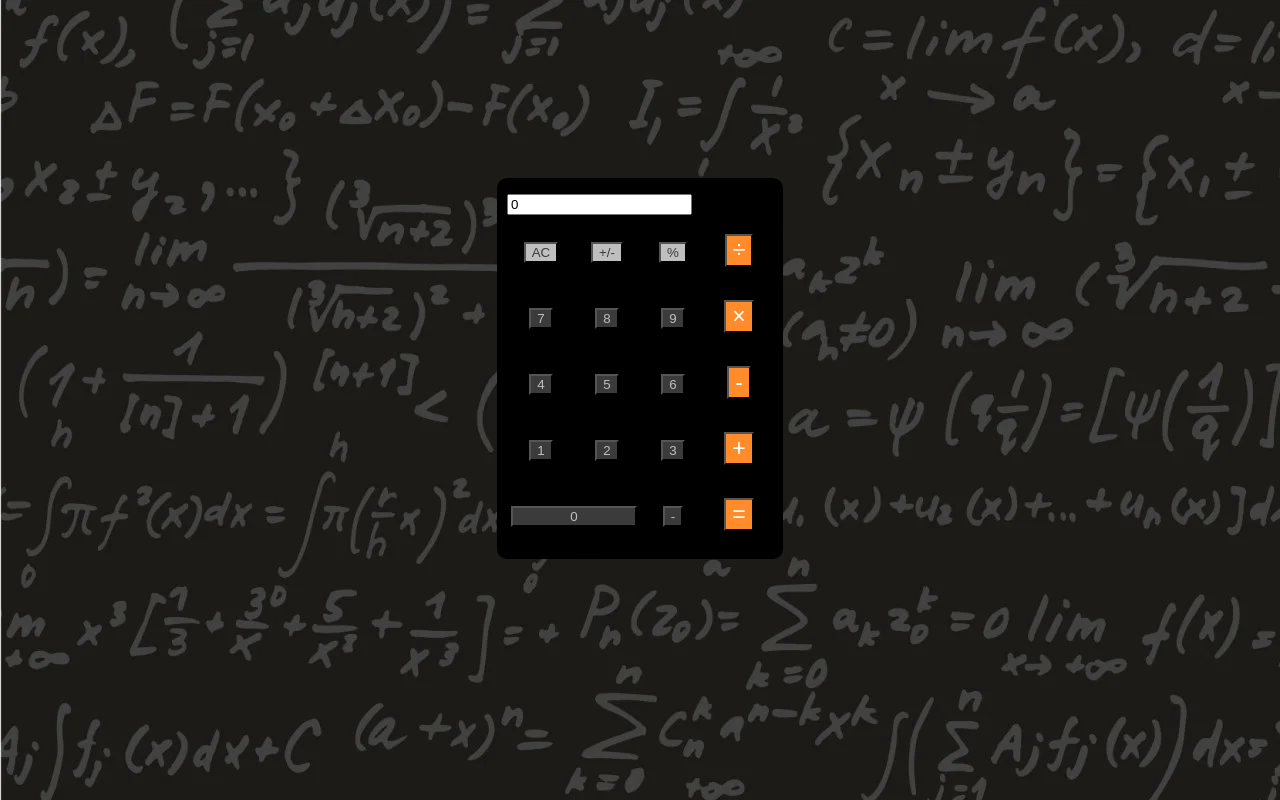
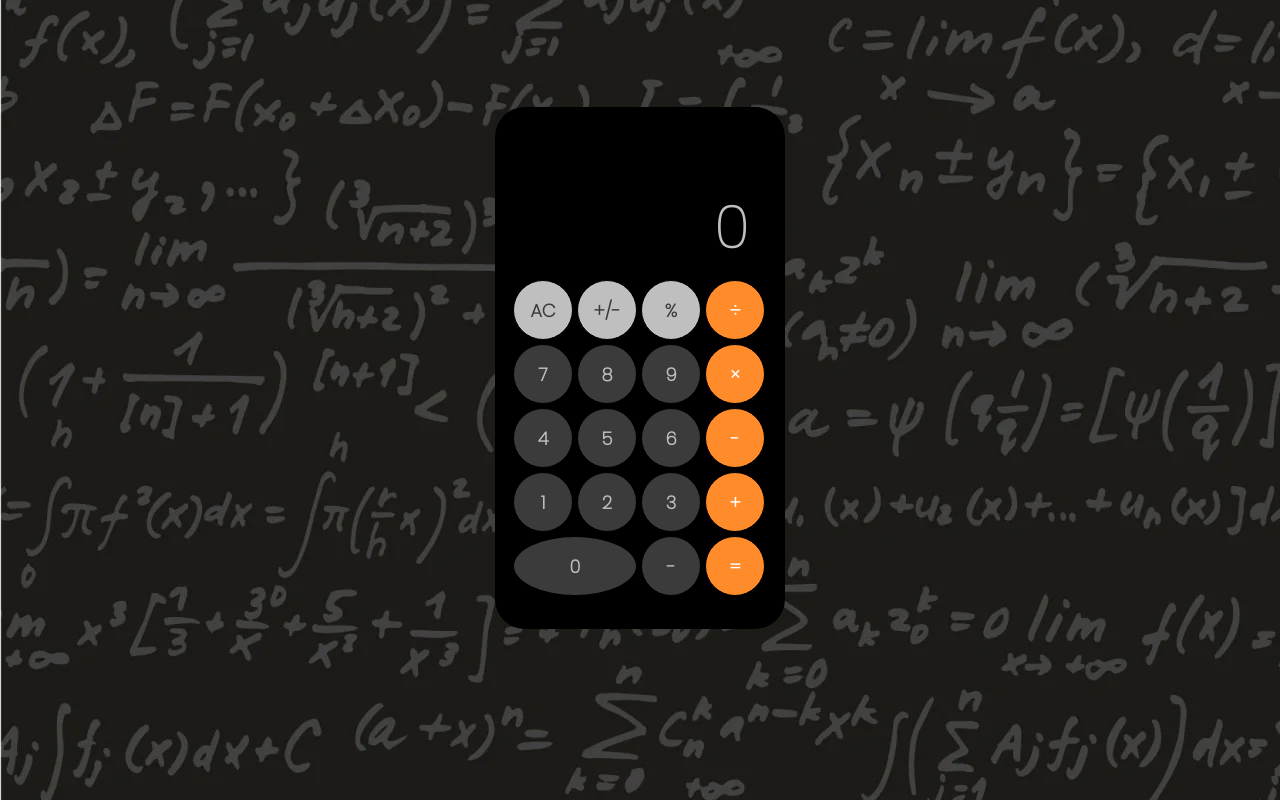
Before and after one commit to SubhaMoneesh/MyCalculator, a plain HTML site: page index.html in a window 1280 px wide. Drawn offline with Linux system fonts and the light colour scheme; a web font is replaced by a local one.

Commit message:
Update style.css

```diff
--- a/style.css
+++ b/style.css
@@ -9,36 +9,40 @@ body{
     font-family: 'Poppins', sans-serif;
 }
 
-td{
+input[type="button"]{
     height: 60px;
     width: 60px;
     border-radius: 50%;
     text-align: center;
     border: 1px solid black;
     font-weight: 600;
+    font-size: 18px;
+    font-family: 'Poppins', sans-serif;
+    cursor: pointer;
 }
 
-.display{
+input[type="text"]{
     height: 120px;
-    display: flex;
-    align-items: center;
-    padding: 20px 15px 0px;
+    width: 260px;
+    background-color: black;
+    border: none;
+    text-align: right;
+    padding: 20px 20px 0px;
     box-sizing: border-box;
     color: rgb(192, 191, 191);
     font-size: 60px;
-    justify-content: right;
+    font-family: 'Poppins', sans-serif;
 }
 
 .calculator{
     background-color: black;
-    border-radius: 10px;
-    padding: 10px;
+    border-radius: 30px;
+    padding: 50px 15px 30px;
 }
 
 .right{
     background-color: rgb(255, 139, 43);
     color: white;
-    font-size: larger;
 }
 
 .numbers{
@@ -50,3 +54,24 @@ td{
     background-color: rgb(192, 191, 191);
     color: rgb(59, 59, 59);
 }
+
+@media screen and (min-height:1000px) {
+    input[type="button"]{
+        height: 110px;
+        width: 110px;
+        font-size: 40px;
+    }
+    input[type="text"]{
+        height: 300px;
+        font-size: 120px;
+        width: 450px;
+    }
+    body{
+        align-items: end;
+    }
+    .calculator{
+        border-radius: 60px;
+        position: relative;
+        top: 60px;
+    }
+}
```
